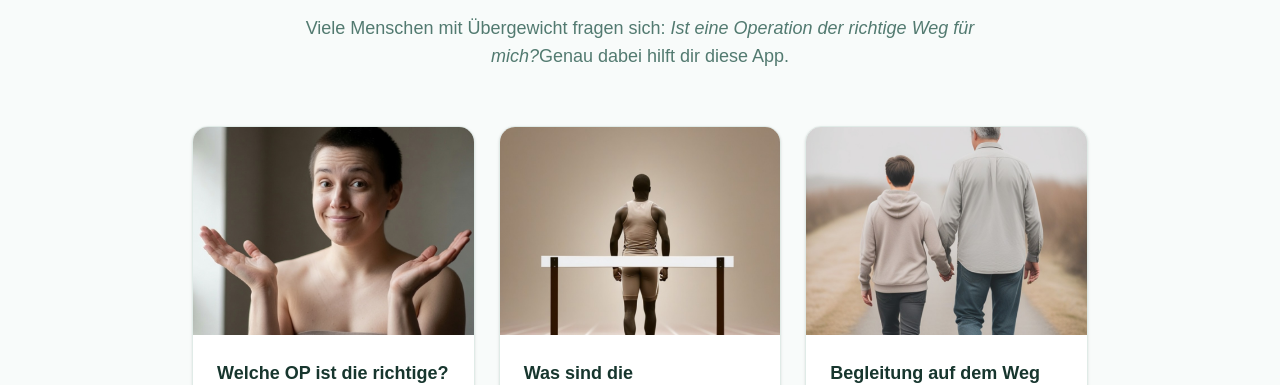
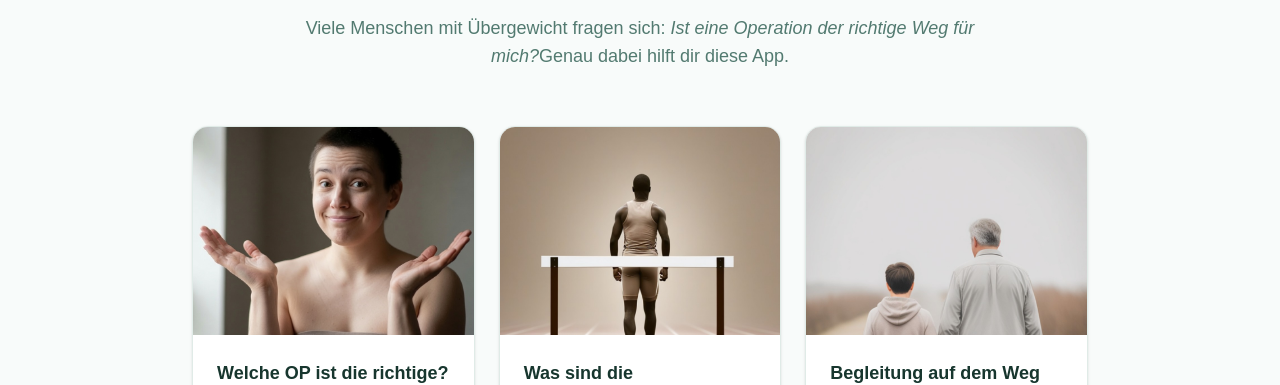
Before and after one commit to tomschoenknecht/schlauchmagen-begleiter, a React (Vite) app in the folder artifacts/schlauchmagen/: page /login in a window 1280 px wide. Shown: the part 1180-1565 px from the top of the page. Built offline with nearby package versions, Linux system fonts and the light colour scheme; what @workspace/api-client-react would draw is missing.

Commit message:
landing: Begleitung-Kachel oberer Bildausschnitt (Kopf nicht mehr beschnitten)
Co-Authored-By: Claude Opus 4.8 <noreply@anthropic.com>

```diff
--- a/artifacts/schlauchmagen/src/pages/password.tsx
+++ b/artifacts/schlauchmagen/src/pages/password.tsx
@@ -120,17 +120,18 @@ export default function PasswordPage() {
               },
               {
                 bg: "/begleitung.jpg",
+                pos: "object-top",
                 color: "bg-rose-100 text-rose-600",
                 title: "Begleitung auf dem Weg",
                 desc: "Von der ersten Überlegung bis nach der Operation. Mit Tagebuch, Gewichtstracker, Terminen und einem persönlichen KI-Assistenten bist du nie allein.",
               },
-            ].map(({ icon: Icon, color, title, desc, bg }) => (
+            ].map(({ icon: Icon, color, title, desc, bg, pos }) => (
               <div
                 key={title}
                 className="rounded-2xl border bg-card shadow-sm hover:shadow-md transition-shadow overflow-hidden flex flex-col"
               >
                 {bg ? (
-                  <img src={bg} alt="" className="w-full h-52 object-cover object-center" />
+                  <img src={bg} alt="" className={`w-full h-52 object-cover ${pos ?? "object-center"}`} />
                 ) : (
                   Icon && (
                     <div className="px-6 pt-6">
```
